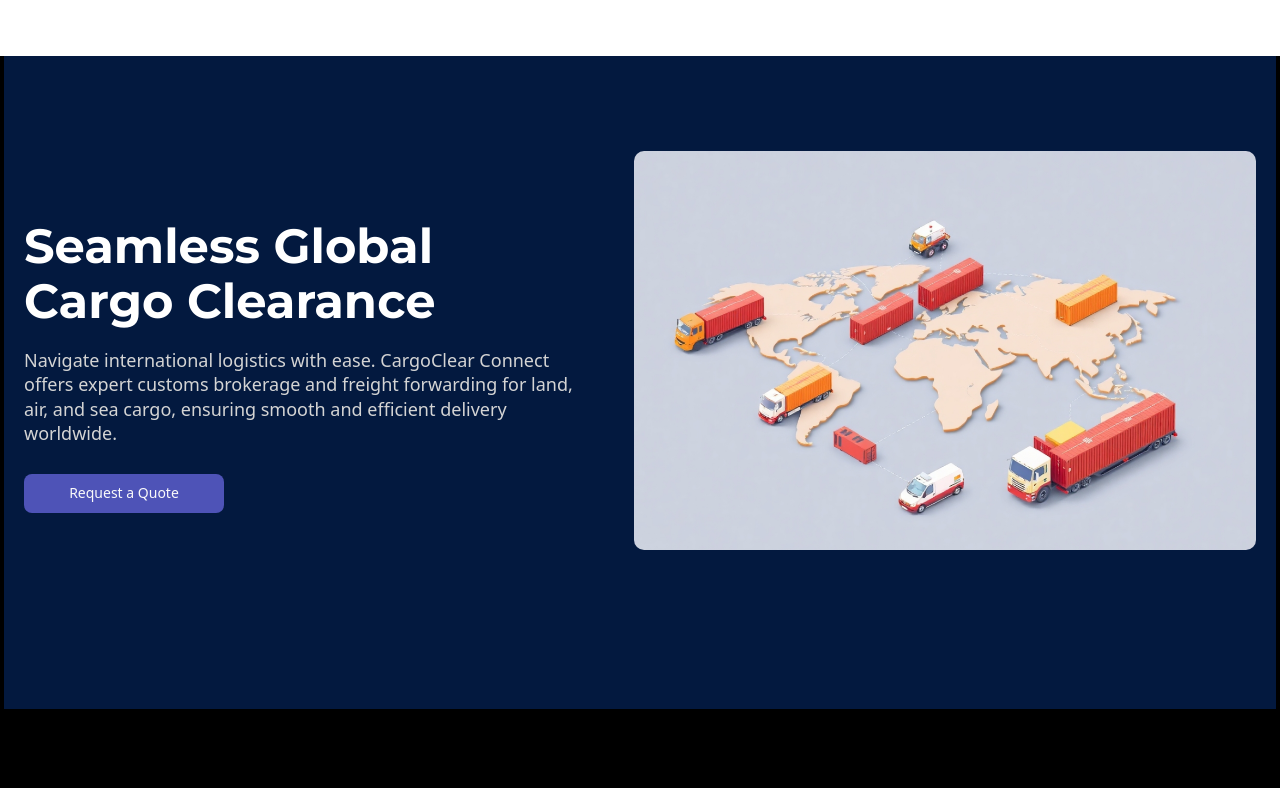
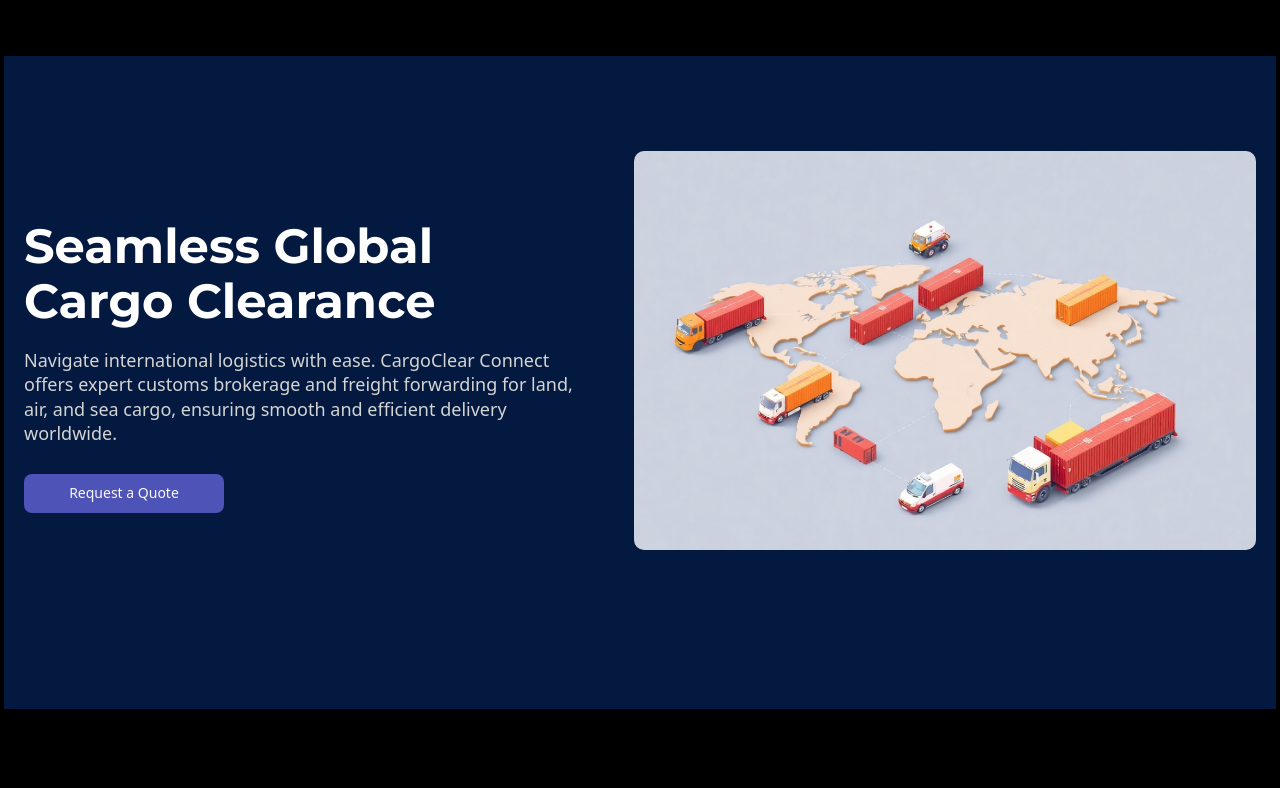
Before and after one commit to YasserDalal/cargo-landing-page, a React (Vite) app: page / in a window 1280 px wide. Shown: the top 788 px of the page. Built offline with nearby package versions, Linux system fonts and the light colour scheme.

Commit message:
fixed padding issue in pages

```diff
--- a/src/App.jsx
+++ b/src/App.jsx
@@ -10,12 +10,12 @@
   return (
     <div className='min-w-80'>
       <Header />
-      <Center className='flex flex-col z-10 h-auto max-[1130px]:pt-10 pt-14'>
+      <Center className='flex flex-col z-10 h-auto max-[1130px]:pt-10'>
         <Routes path='/'>
-          <Route index element={<Home className=' text-white px-1 bg-black'/>}/>
-          <Route path='home' element={<Home className=' text-white px-1 bg-black' />} />
-          <Route path='services' element={<Services className=' flex justify-center text-white px-1 bg-black' />} />
-          <Route path='contacts' element={<Contacts className=' flex justify-center text-white px-1 bg-black' />} />
+          <Route index element={<Home className=' text-white px-1 bg-black pt-14'/>}/>
+          <Route path='home' element={<Home className=' text-white px-1 bg-black pt-14' />} />
+          <Route path='services' element={<Services className=' flex justify-center text-white px-1 bg-black pt-14' />} />
+          <Route path='contacts' element={<Contacts className=' flex justify-center text-white px-1 bg-black pt-14' />} />
 
           {/* Display an empty page (not found from routes) */}
           <Route path='/*' element={<div className=' text-white px-1 bg-neutral-900 h-screen flex justify-center items-center'>Empty</div>} />
```
